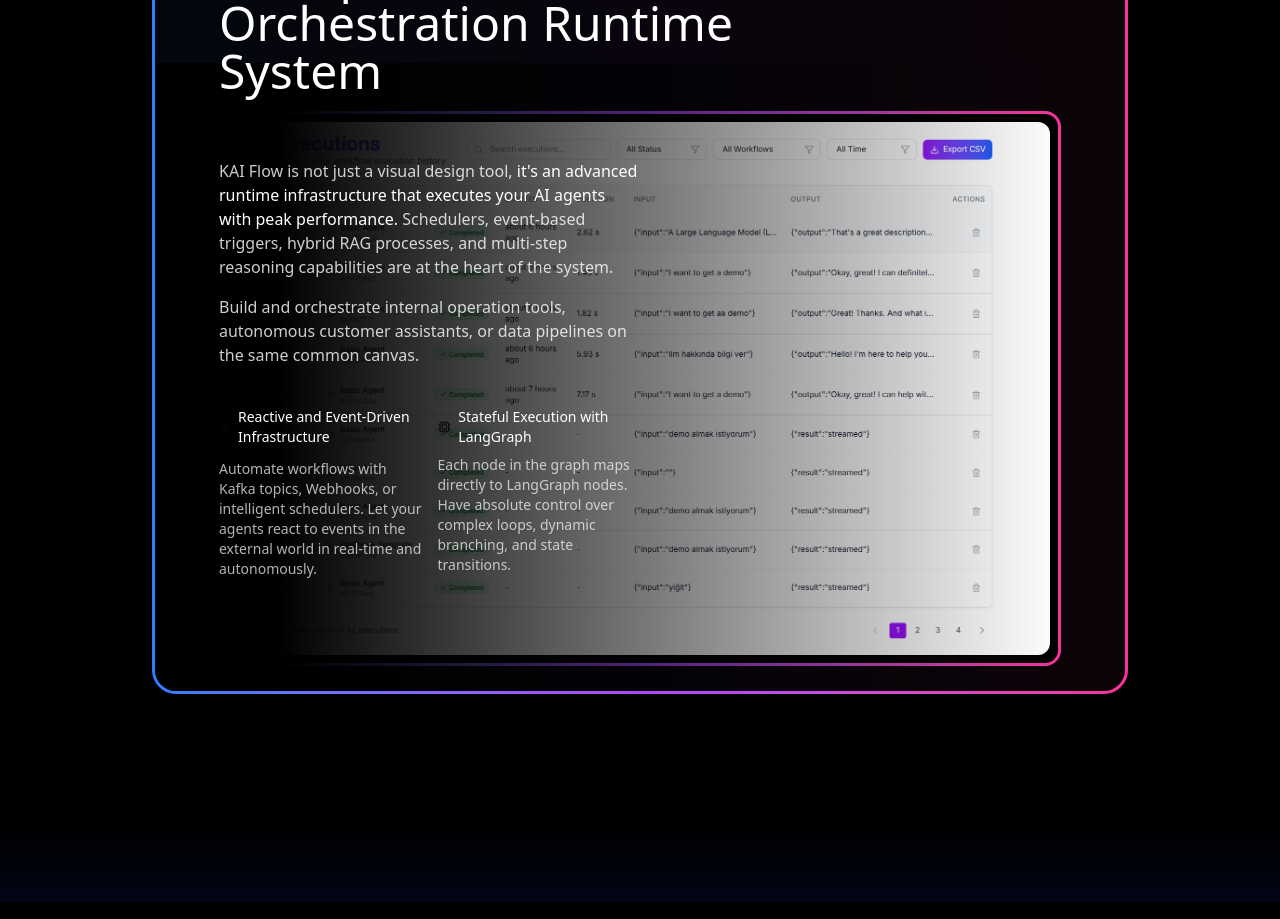
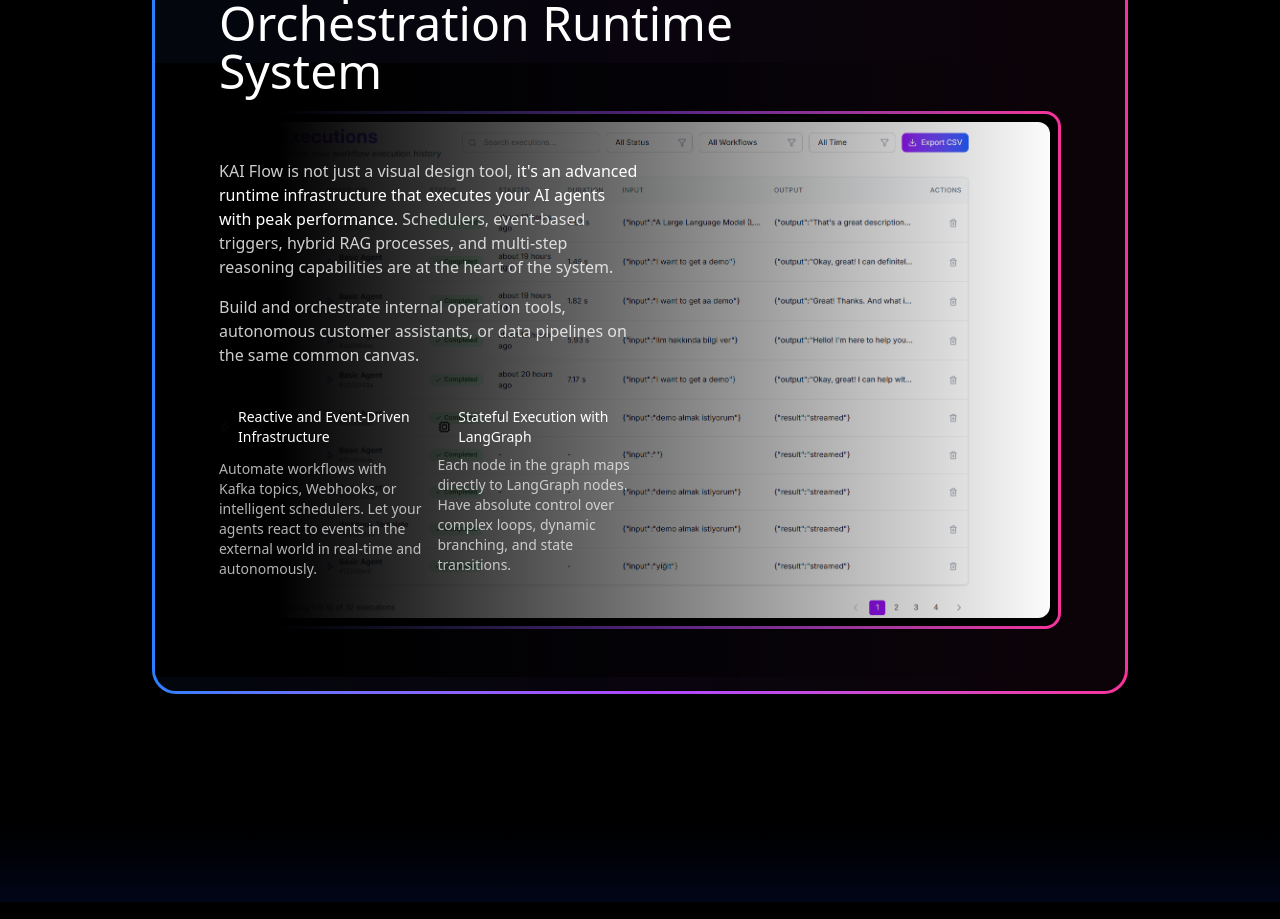
Before and after one commit to MetehanaydemirKafein/kai-flow-landing, a Next.js app: page /en in a window 1280 px wide. Shown: the part 3360-4279 px from the top of the page. Built offline with nearby package versions, Linux system fonts and the light colour scheme; no server answers.

Commit message:
Update runtime section with cropped image

```diff
--- a/src/components/content-2.tsx
+++ b/src/components/content-2.tsx
@@ -66,14 +66,14 @@
                 <div className="relative rounded-2xl p-[3px] bg-gradient-to-r from-blue-500 via-purple-500 to-pink-500">
                 <div className="rounded-[calc(1rem-3px)] bg-black p-2">
                   <Image
-                    src="/kai-flow-runtime.png"
+                    src="/kai-flow-runtime-cropped.png"
                     className="hidden rounded-[12px] dark:block"
                     alt="workflow builder dark"
                     width={1207}
                     height={929}
                   />
                   <Image
-                    src="/kai-flow-runtime.png"
+                    src="/kai-flow-runtime-cropped.png"
                     className="rounded-[12px] shadow dark:hidden"
                     alt="workflow builder light"
                     width={1207}
```
Also changed, not shown: public/kai-flow-runtime-cropped.png (added).
